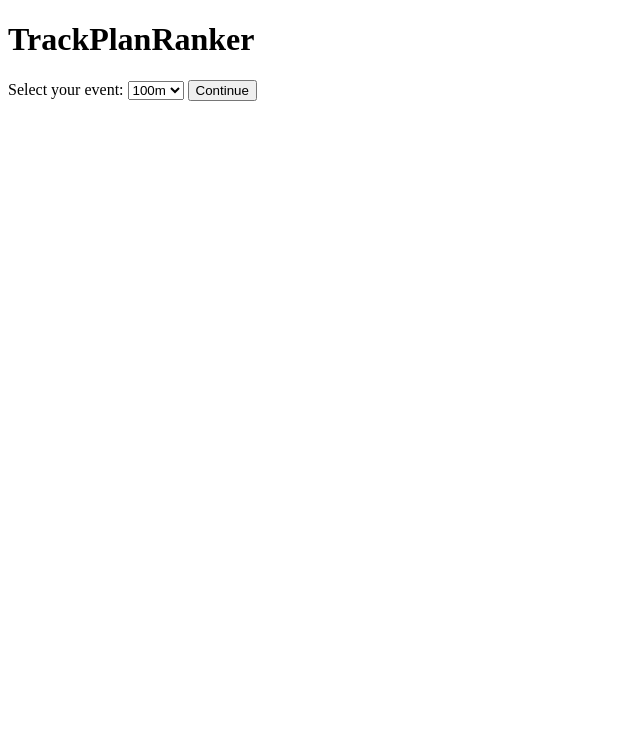
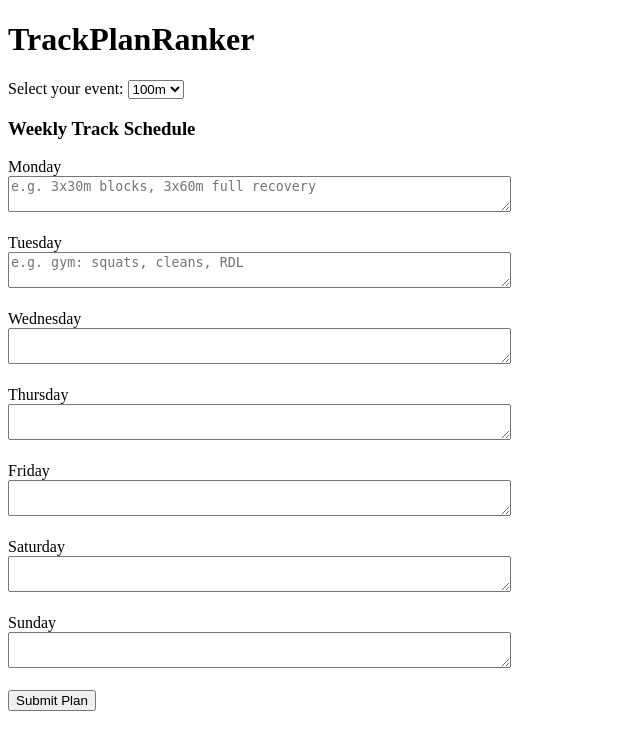
Before and after one commit to AryanWalan/TrackPlanRanker, a Flask app: page / in a window 1280 px wide. Shown: the top 750 px of the page, without its empty margins (0-640 px from the left). Run offline with Flask 3, Linux system fonts and the light colour scheme.

Commit message:
allows user to enter text into fields for each day they train

```diff
--- a/app.py
+++ b/app.py
@@ -1,5 +1,5 @@
 from flask import Flask, render_template, request
-from MainController import AllowedEvents, validate_event  # import your logic
+from MainController import AllowedEvents, validate_event
 
 app = Flask(__name__)
 
--- a/templates/index.html
+++ b/templates/index.html
@@ -10,21 +10,44 @@
   <label for="event">Select your event:</label>
   <select name="event" id="event" required>
     {% for e in events %}
-        <option value="{{ e }}" {% if e == selected_event %}selected{% endif %}>
-          {{ e }}
-        </option>
+      <option value="{{ e }}" {% if e == selected_event %}selected{% endif %}>{{ e }}</option>
     {% endfor %}
   </select>
 
-    <button type="submit">Continue</button>
-  </form>
+  <h3>Weekly Track Schedule</h3>
+
+  <label for="mon">Monday</label><br>
+  <textarea id="mon" name="mon" rows="2" cols="60" placeholder="e.g. 3x30m blocks, 3x60m full recovery">{{ schedule.mon if schedule else "" }}</textarea><br><br>
+
+  <label for="tue">Tuesday</label><br>
+  <textarea id="tue" name="tue" rows="2" cols="60" placeholder="e.g. gym: squats, cleans, RDL">{{ schedule.tue if schedule else "" }}</textarea><br><br>
+
+  <label for="wed">Wednesday</label><br>
+  <textarea id="wed" name="wed" rows="2" cols="60">{{ schedule.wed if schedule else "" }}</textarea><br><br>
+
+  <label for="thu">Thursday</label><br>
+  <textarea id="thu" name="thu" rows="2" cols="60">{{ schedule.thu if schedule else "" }}</textarea><br><br>
+
+  <label for="fri">Friday</label><br>
+  <textarea id="fri" name="fri" rows="2" cols="60">{{ schedule.fri if schedule else "" }}</textarea><br><br>
+
+  <label for="sat">Saturday</label><br>
+  <textarea id="sat" name="sat" rows="2" cols="60">{{ schedule.sat if schedule else "" }}</textarea><br><br>
+
+  <label for="sun">Sunday</label><br>
+  <textarea id="sun" name="sun" rows="2" cols="60">{{ schedule.sun if schedule else "" }}</textarea><br><br>
+
+  <button type="submit">Submit Plan</button>
 
   {% if errors %}
-    <ul style="color: red;">
+    <ul style="color:red;">
       {% for err in errors %}
         <li>{{ err }}</li>
       {% endfor %}
     </ul>
   {% endif %}
-</body>
-</html>
+
+  {% if success_message %}
+    <p style="color:green;">{{ success_message }}</p>
+  {% endif %}
+</form>
```
Lines whose indentation alone changed are shown as unchanged.
